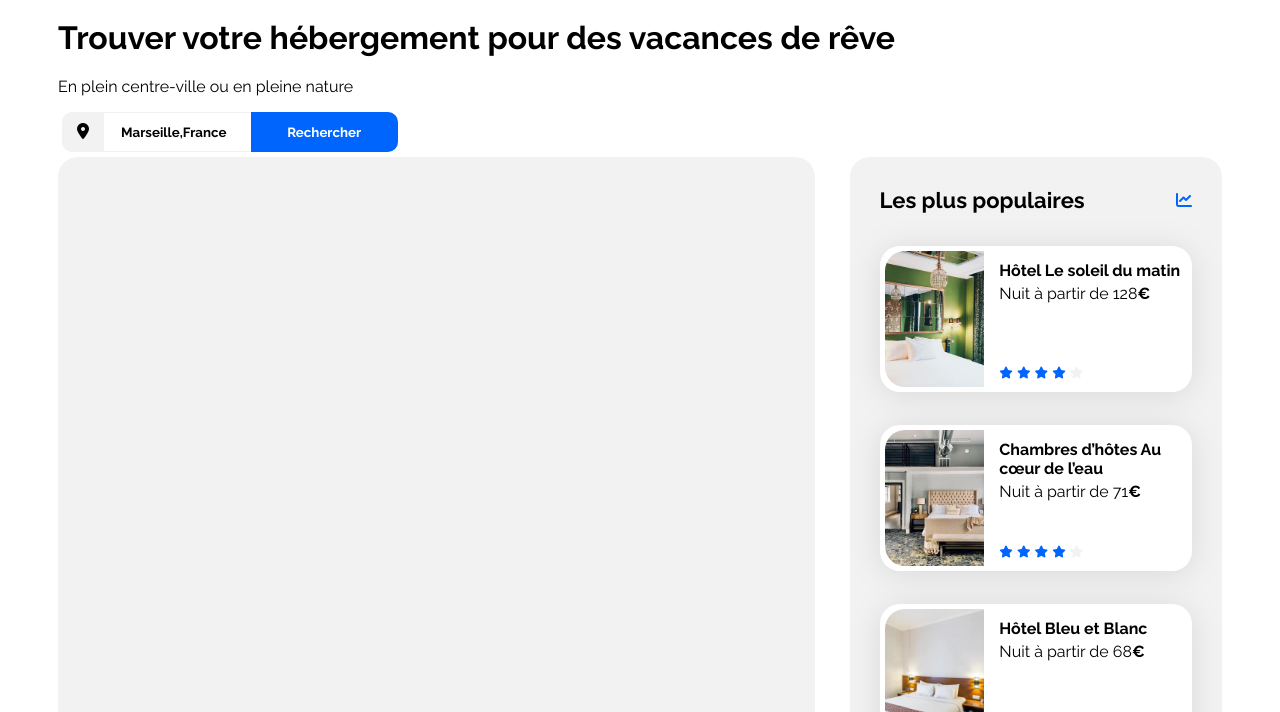
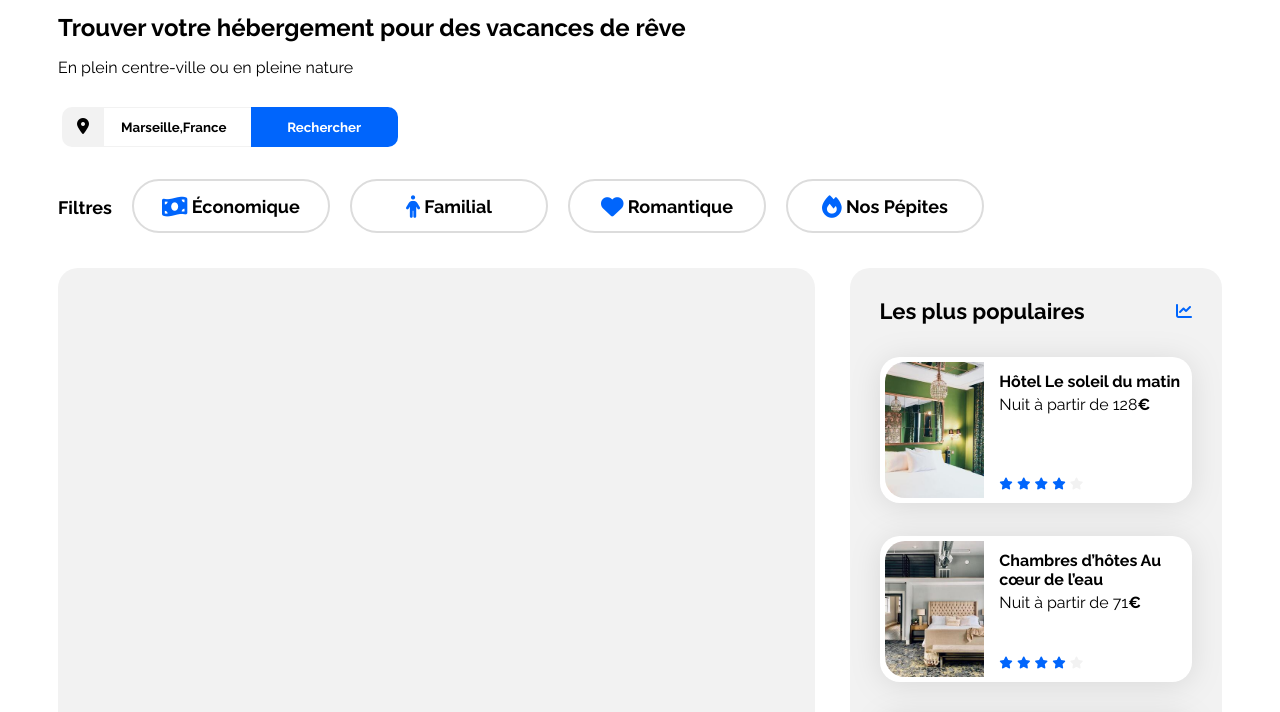
Before and after one commit to Tiiphuss/OCProjet2, a plain HTML site: page index.html in a window 1280 px wide. Shown: the part 79-791 px from the top of the page. Drawn offline with Linux system fonts and the light colour scheme.

Commit message:
Terminé Partie5

```diff
--- a/css/style.css
+++ b/css/style.css
@@ -155,6 +155,16 @@ nav {
     padding-top: 6px;
 }
 
+.Texte_main {
+   margin-bottom: 30px;
+
+}
+
+.Texte_main h1 {
+    font-size: 150%;
+}
+
+
 form {
     margin-bottom: 5px;
 }
@@ -176,7 +186,7 @@ form label, input, button {
     height: 3em;
 }
 
-button {
+form button {
     background-color: #0065fc;
     color: white;
     font-weight: 900;
@@ -191,7 +201,7 @@ button {
 }
 
 
-input {
+form input {
     font-weight: 900;
     border-left: transparent;
     border-right: transparent;
@@ -199,6 +209,33 @@ input {
     border-bottom: 1px solid #f2f2f2;
     padding-left: 17px;
 }
+
+.Filtres {
+    margin-top: 2em;
+    margin-bottom: 2em;
+    margin-right: 2em;
+    display: flex;
+    gap: 20px;
+}
+
+.Filtres button {
+    background-color: white;
+    border-radius: 30px 30px 30px 30px;
+    border: 2px solid #dcdcdc;
+    font-weight: 900;
+    font-size: large;
+}
+
+.Filtres button:hover {
+    background-color: #deebff;
+}
+
+.Filtres p {
+    font-weight: 900;
+    font-size: large;
+}
+
+
 
 
 
@@ -267,7 +304,7 @@ input {
         font-size: small;
     }
 
-    button {
+    form button {
         height: 3em;
         width: 3em;
     }
--- a/index.html
+++ b/index.html
@@ -28,8 +28,10 @@
         </header>
         <main>
 
-            <h1>Trouver votre hébergement pour des vacances de rêve</h1>
-            <p>En plein centre-ville ou en pleine nature</p>
+            <div class="Texte_main">
+                <h1>Trouver votre hébergement pour des vacances de rêve</h1>
+                <p>En plein centre-ville ou en pleine nature</p>
+            </div>
 
             <form method="get" action="">
                 <label for="Recherche-lieu"><i class="fa-solid fa-location-dot" style="color: black;"></i></label>
@@ -37,6 +39,14 @@
 
                 <button><span>Rechercher</span><i class="fa-solid fa-magnifying-glass"></i></button>
             </form>
+
+            <div class="Filtres">
+                <p>Filtres</p>
+                <button><i class="fa-solid fa-money-bill-wave fa-lg"></i> Économique</button>
+                <button><i class="fa-solid fa-person fa-lg"></i> Familial</button>
+                <button><i class="fa-solid fa-heart fa-lg"></i> Romantique</button>
+                <button><i class="fa-solid fa-fire fa-lg"></i> Nos Pépites</button>
+            </div>
 
             <div class="hebergements-and-populaires">
                 <section class="hebergements">
```
